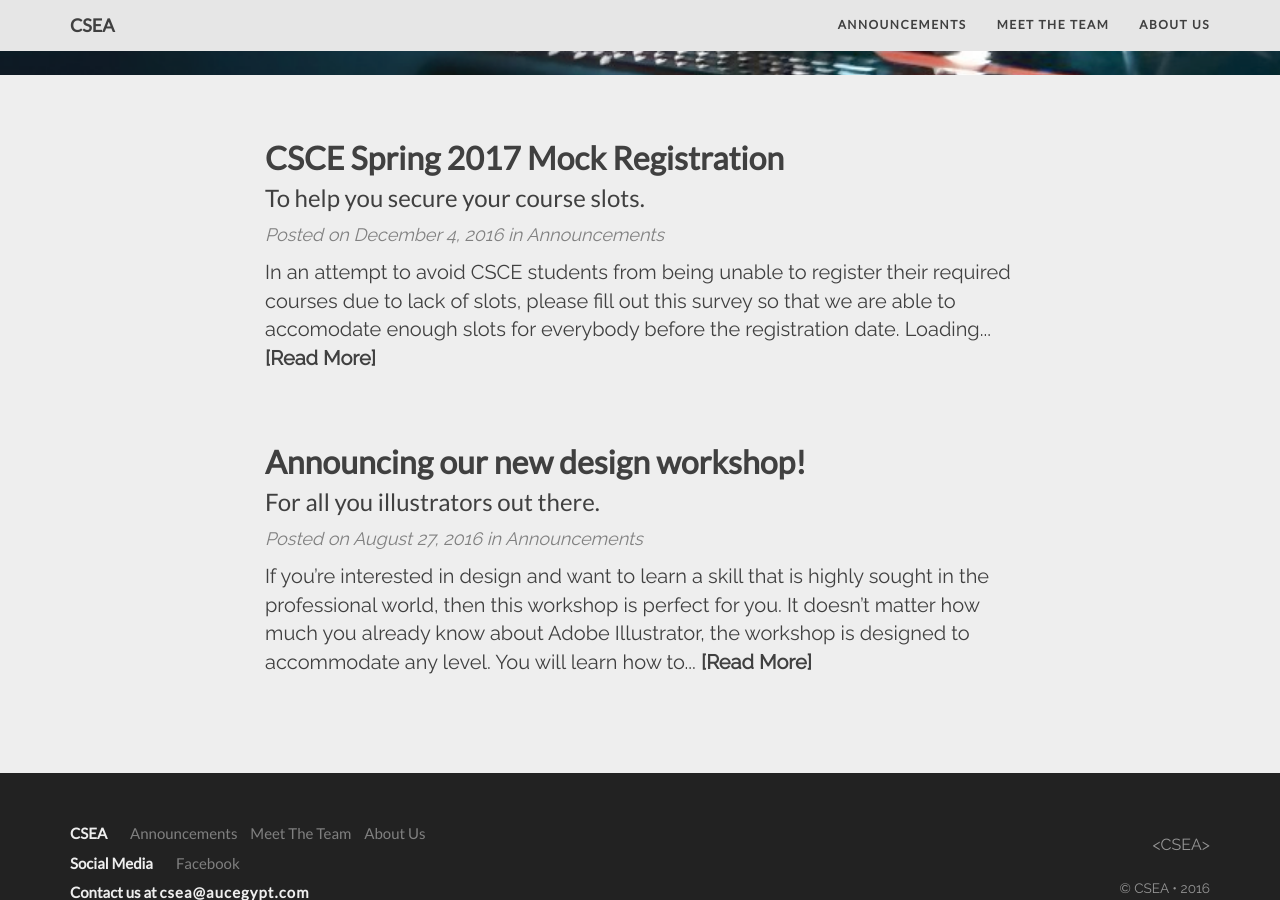
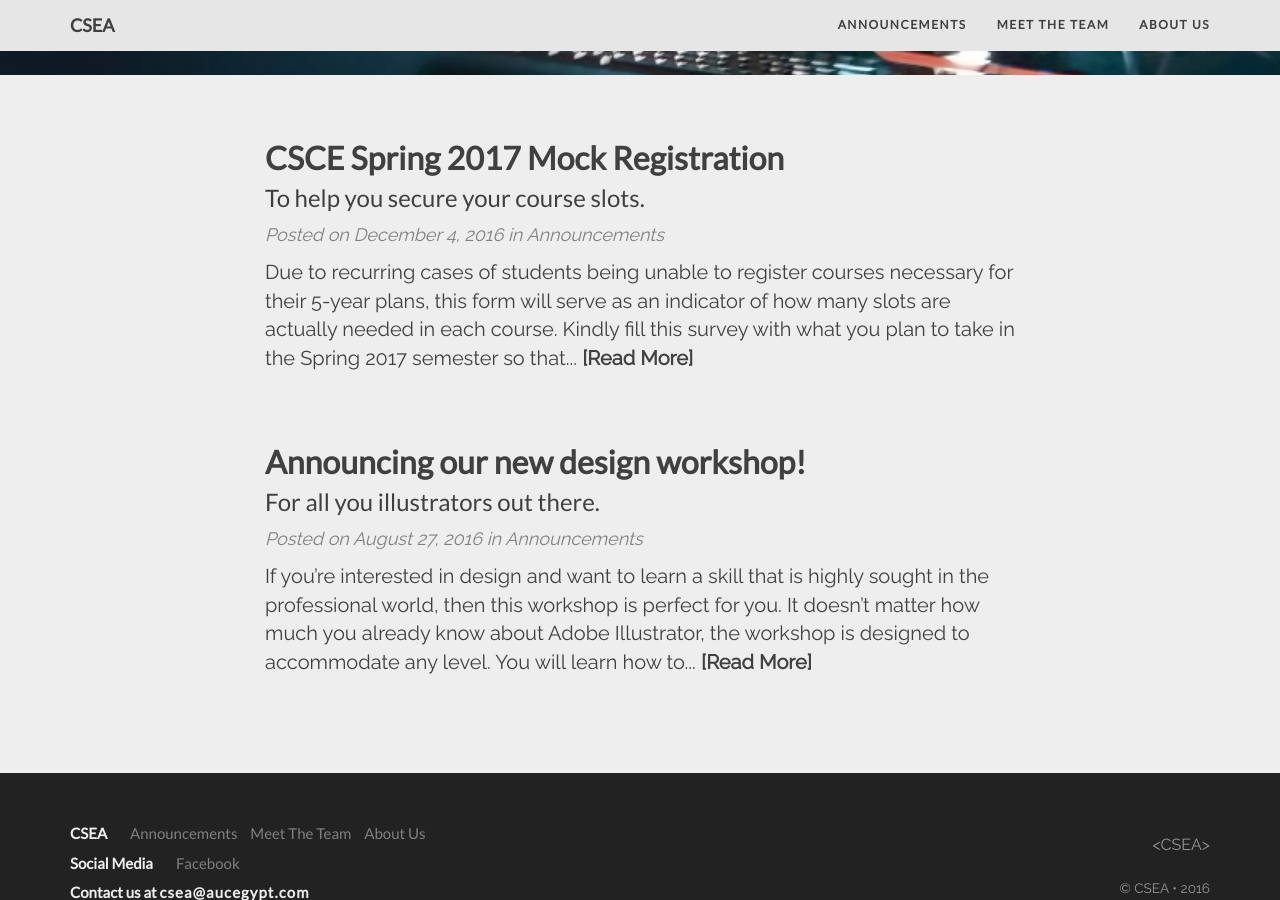
Before and after one commit to CSEA-AUC/Website, a Jekyll site: the page built from index.html, in a window 1280 px wide and 900 px high, scrolled down 468 px. Built offline with Jekyll 4.4.1, drawn with Linux system fonts in a browser that asks for light colours; nearby versions of some CDN libraries; the list of posts is cut into pages by our own code.

Commit message:
Changed content of mock registration blog post

```diff
--- a/_posts/Announcements/2016-12-04-spring-2017-mock-registration.md
+++ b/_posts/Announcements/2016-12-04-spring-2017-mock-registration.md
@@ -5,9 +5,11 @@ subtitle: To help you secure your course slots.
 category: Announcements
 ---
 
-In an attempt to avoid CSCE students from being unable to register their
-required courses due to lack of slots, please fill out this survey so that
-we are able to accomodate enough slots for everybody before the registration
-date.
+Due to recurring cases of students being unable to register courses necessary
+for their 5-year plans, this form will serve as an indicator of how many slots
+are actually needed in each course.
+
+Kindly fill this survey with what you plan to take in the **Spring 2017**
+semester so that we can mitigate any problems before they occur.
 
 <iframe src="https://docs.google.com/forms/d/e/1FAIpQLSdw_TPOToU3j8U5MXLO2GqrJS3qCPdQqDxmluk8encSggvr4w/viewform?embedded=true" width="100%" height="900" frameborder="0" marginheight="0" marginwidth="0">Loading...</iframe>
```
